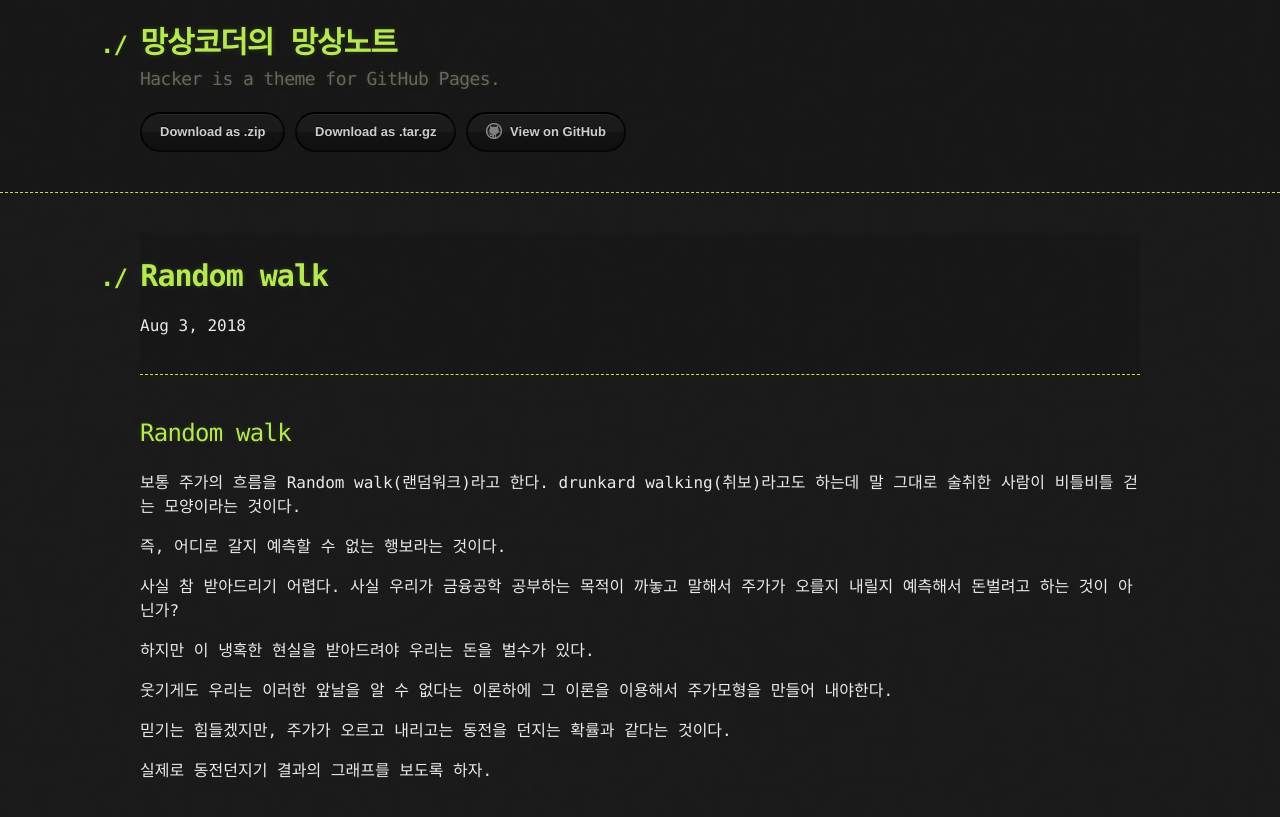
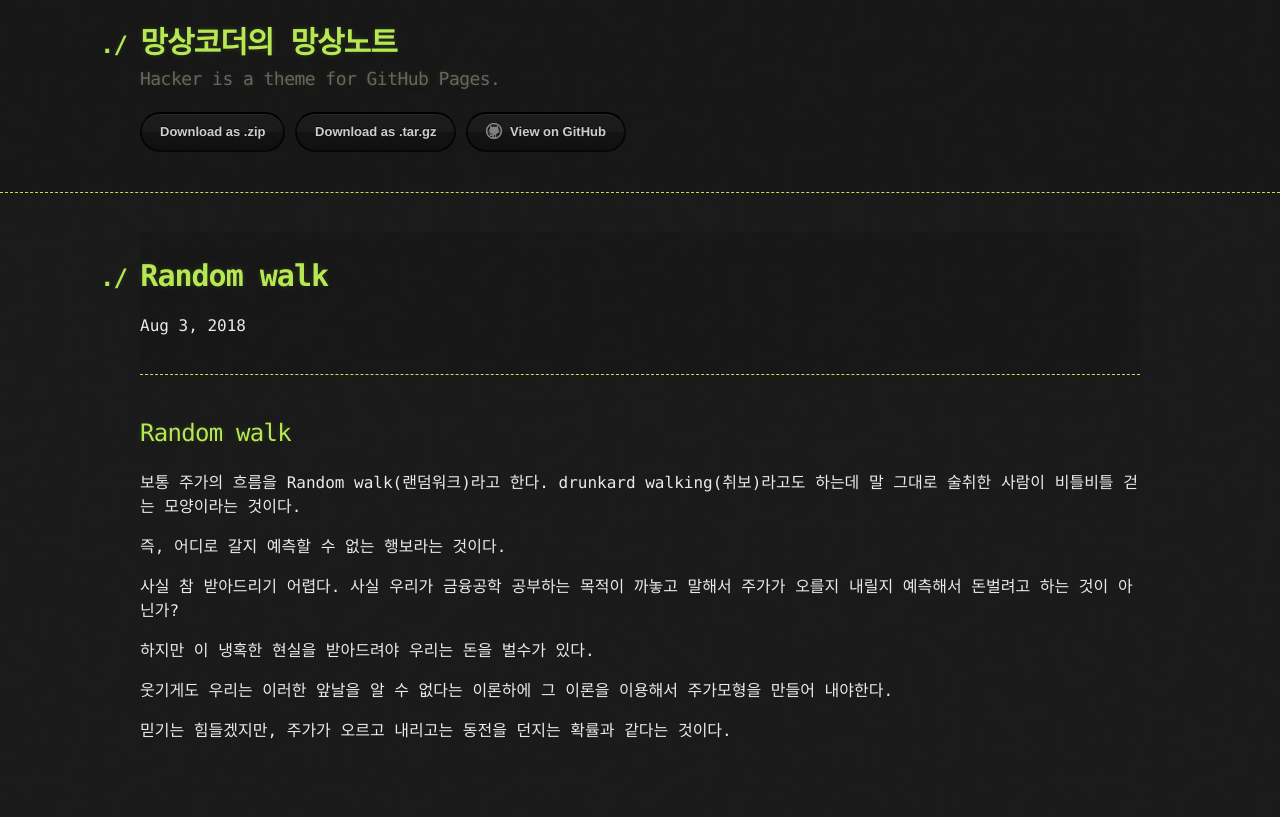
Before and after one commit to kooock/kooock.github.io, a Jekyll site: the page built from _posts/2018-08-03-random_walk.md, in a window 1280 px wide. Shown: the top 817 px of the page. Built offline with Jekyll 4.4.1, drawn with Linux system fonts in a browser that asks for light colours.

Commit message:
random walk update

```diff
--- a/_posts/2018-08-03-random_walk.md
+++ b/_posts/2018-08-03-random_walk.md
@@ -23,5 +23,3 @@ drunkard walking(취보)라고도 하는데 말 그대로 술취한 사람이
 웃기게도 우리는 이러한 앞날을 알 수 없다는 이론하에 그 이론을 이용해서 주가모형을 만들어 내야한다.
 
 믿기는 힘들겠지만, 주가가 오르고 내리고는 동전을 던지는 확률과 같다는 것이다.
-
-실제로 동전던지기 결과의 그래프를 보도록 하자.
```
